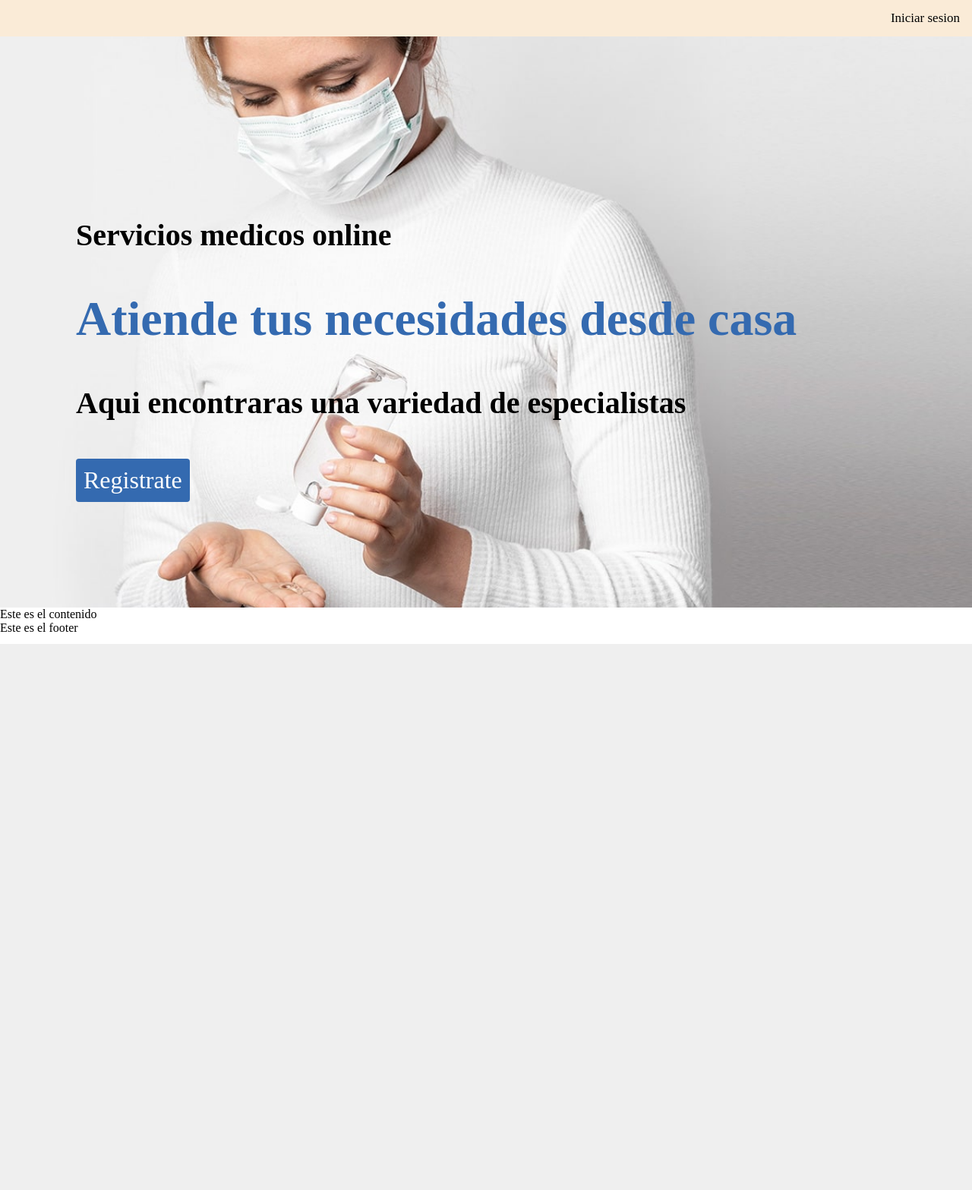
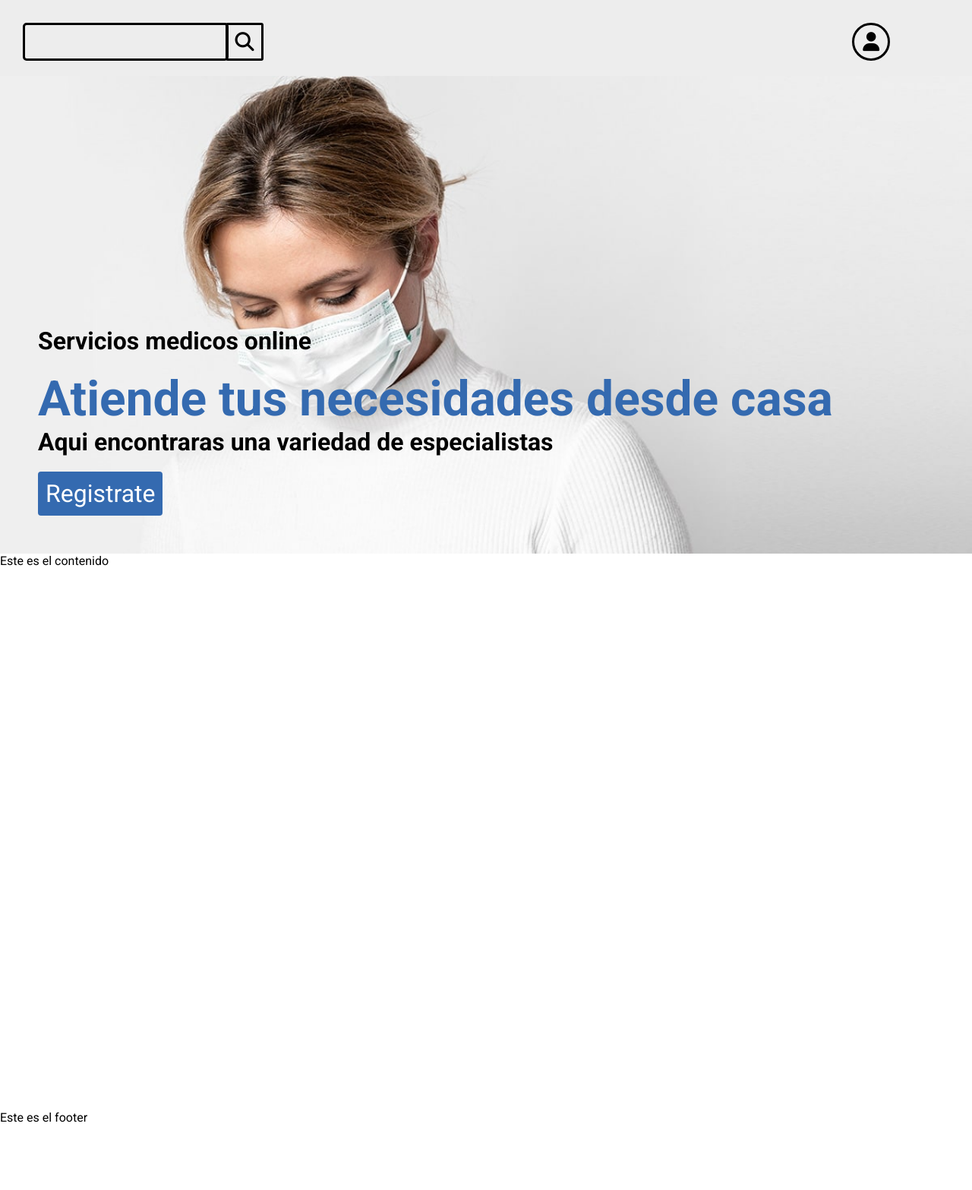
Before and after one commit to ibaggarcia/PaginaEspecialidad, a PHP site: page / in a window 1280 px wide. Shown: the whole page at 76% size. Before the commit the page ends 848 px from the top, so only its background shows below. Run offline with PHP 8.4, Linux system fonts and the light colour scheme; some libraries are stand-ins or nearby versions.

Commit message:
Encabezado y arreglos visuales

```diff
--- a/dos/index.html
+++ b/dos/index.html
@@ -4,16 +4,29 @@
     <meta charset="UTF-8">
     <meta http-equiv="X-UA-Compatible" content="IE=edge">
     <meta name="viewport" content="width=device-width, initial-scale=1.0">
+    <script src="https://kit.fontawesome.com/ca21a15e6d.js" crossorigin="anonymous"></script>
+    <link rel="preconnect" href="https://fonts.googleapis.com">
+<link rel="preconnect" href="https://fonts.gstatic.com" crossorigin>
+<link href="https://fonts.googleapis.com/css2?family=Roboto:wght@400;700&display=swap" rel="stylesheet">
     <link rel="stylesheet" href="/dos/src/css/estilos.css">
     <title>Pagina Principal</title>
 </head>
 <body>
+    <div class="container">
+    <header class="header">
+        <div class="buscador">
+            <input type="text" class="search">
+            <button id="search" type="button">
+                <i class="fa-solid fa-magnifying-glass"></i>
+            </button>
+        </div>
+        <div class="login">
+            <button id="signin" type="button">
+                <i class="fa-solid fa-user"></i>
+            </button>
+        </div>
+    </header>
     <div class="contenedor-menu">
-        <nav class="menu">
-            <ul>
-                <li><a href="#">Iniciar sesion</a></li>
-            </ul>
-        </nav>
         <div class="menu-descripcion">
             <h4>Servicios medicos online</h4>
             <h1>Atiende tus necesidades desde casa</h1>
@@ -28,5 +41,6 @@
     <footer>
         <p>Este es el footer</p>
     </footer>
+    </div>
 </body>
 </html>
--- a/dos/src/css/estilos.css
+++ b/dos/src/css/estilos.css
@@ -1,35 +1,44 @@
 *{
     margin: 0;
     padding: 0;
-    box-sizing: border-box;
+    font-family: 'Roboto', sans-serif;
+    --bgcolor: #ededed;
 }
-.contenedor-menu{
-    height: 100vh;
-    width: 100%;
-    background-position:center;
+
+.container {
+    display: grid;
+    grid-template-columns: 100vw;
+    grid-template-rows: 100px 6fr 7fr 1fr;
+}
+.contenedor-menu {
+    display: grid;
+    grid-template-rows: 1fr 2fr;
+    width: 100vw;
+    background-position: top left;
     background-repeat: no-repeat;
     background-size: cover;
     background-attachment: fixed;
     background-image: url(/dos/src/images/sd-min.jpg);
 }
-.menu-descripcion{
-    padding: 100px;
-    height: 100%;
-    display: flex;
-    justify-content: center;
-    align-items: left;
-    flex-direction: column;
+
+.menu-descripcion {
+    grid-row: 2/-1;
+    padding: 50px;
+    padding-top: 120px;
 }
-h1{
+
+h1 {
+    margin-top: 20px;
     color: rgb(52, 106, 176);
     font-size: 4em;
 }
-h4{
-    margin-top: 50px;
-    margin-bottom: 50px;
-    font-size: 2.5em;
+h4 {
+    display: flex;
+    align-items: center;
+    font-size: 2em;
 }
-.btn-registro-menu{
+.btn-registro-menu {
+    display: inline-block;
     padding: 10px;
     background: rgb(52, 106, 176);
     color: #fff;
@@ -37,44 +46,26 @@ h4{
     border-radius: 4px;
     text-decoration: none;
     font-size: 2em;
-}
-.menu{
-    overflow: hidden;
-    background-color: antiquewhite;
-    /*position: sticky;*/
-}
-ul {
-    background-color: whitesmoke;
-    list-style-type: none;
-    margin: 0;
-    padding: 0;
-}
-.menu a {
-    float: right;
-    color: #f2f2f2;
-    text-align: center;
-    padding: 14px 16px;
-    text-decoration: none;
-    font-size: 17px;
-    color: black;
+    margin-top: 20px;
 }
 
 header {
     display: grid;
-    grid-template-columns: 1fr 3fr 70px;
+    grid-template-columns: 1fr 3fr 1fr;
     grid-template-rows: auto;
-    height: 50px;
     padding: 20px;
+    background-color: var(--bgcolor);
 }
 
 .buscador {
     display: grid;
-    grid-template-columns: 1fr 20px 1fr;
+    grid-template-columns: 2fr 1fr;
     padding: 10px;
+    max-height: 50px;
 }
 
 .buscador button {
-    width: 50px;
+    min-width: 50px;
     border-radius: 3px;
     border: 3px solid black;
     margin-left: -4px;
@@ -83,18 +74,17 @@ header {
 .search {
     border: 3px solid black;
     border-radius: 5px;
-    width: 300px;
 }
 
 .login{
     padding: 10px;
     grid-column: 3/-1;
+    text-align: center;
 }
 
 .login button {
     height: 50px;
     width: 50px;
-    margin-right: 5px;
     border: 3px solid black;
     border-radius: 25px;
 }
@@ -106,3 +96,9 @@ i {
 header button {
     background-color: transparent;
 }
+
+input[type="text"] {
+    font-size: 20px;
+    font-family: Arial, sans-serif;
+    background-color: var(--bgcolor);
+  }
```
